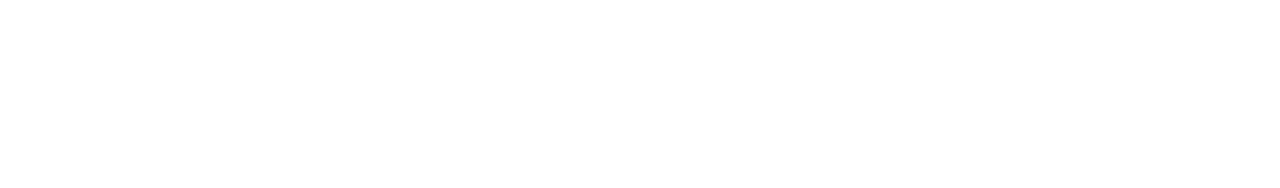
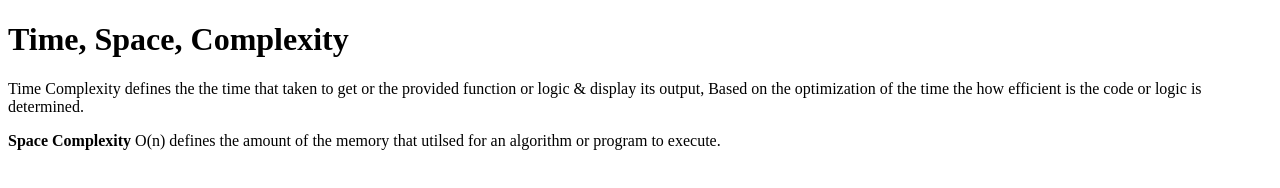
Before and after one commit to acciojob/time-and-space-complexity-mahesh-enugula, a website: page main.html in a window 1280 px wide. Drawn offline with Linux system fonts and the light colour scheme.

Commit message:
created a submission

```diff
--- a/main.html
+++ b/main.html
@@ -8,6 +8,10 @@
 
 <body>
 	<!-- the entire body must be written by student -->
+	<h1>Time, Space, Complexity</h1>
+	<p>Time Complexity defines the the time that taken to get or the provided function or logic & display its output, Based on the optimization of the time the how efficient is the code or logic is determined.</p>
+	<p> <b>Space Complexity</b> O(n) defines the amount of the memory that utilsed for an algorithm or program to execute.</p>
+
     <script type="text/javascript" src="./script.js">
 </script>
 
```
